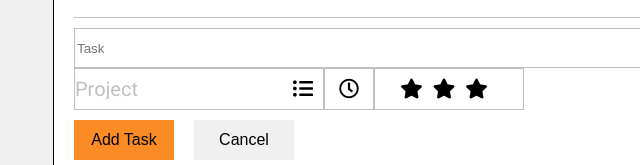
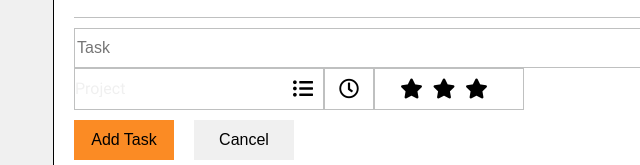
Before and after one commit to SajmonNowak/ToDoList, a website built with webpack: page dist/index.html in a window 1280 px wide. Both pictures are taken after a click on the element "Add Task". Shown: the part 372-537 px from the top of the page, 0-640 px from the left. Built offline with nearby package versions, Linux system fonts and the light colour scheme.

Commit message:
edited source for fonts and changed _invalid style for input

```diff
--- a/dist/index.html
+++ b/dist/index.html
@@ -59,13 +59,13 @@
           <!--Add Task Popup-->
           <div id="addTaskPopup">
             <div class="mainInputs">
-              <input type="text" id="taskTextInput" placeholder="Task" />
+              <input type="text" id="taskTextInput" placeholder="Task" required />
               <input type="date" id="dateInput" value="" />
             </div>
             <div class="secondaryInputs">
               <div id="projectInputField" class="ContentIconDiv selectDiv">
                 <i class="fas fa-list-ul"></i>
-                <select id="projectSelectList">
+                <select id="projectSelectList" required>
                   <option value="" style="display: none">Project</option>
                   <option value="noProject">No Project</option>
                 </select>
--- a/dist/styles/style.css
+++ b/dist/styles/style.css
@@ -1,11 +1,11 @@
 @font-face {
   font-family: "Lato";
-  src: url("/dist/styles/Fonts/Lato/Lato-Regular.ttf");
+  src: url("Fonts/Lato/Lato-Regular.ttf");
 }
 
 @font-face {
   font-family: "Roboto";
-  src: url("/dist/styles/Fonts/Roboto/Roboto-Regular.ttf");
+  src: url("Fonts/Roboto/Roboto-Regular.ttf");
 }
 
 :root {
@@ -290,6 +290,7 @@ header {
   flex: 1;
   border: 1px solid;
   border-color: var(--borderGrey);
+  font-size: 16px;
 }
 
 #dateInput {
@@ -376,10 +377,17 @@ div.selectDiv {
   cursor: inherit;
   line-height: inherit;
   outline: none;
+  color: black;
+  font-size: 16px;
 }
 
-.selectDiv select {
-  color: var(--borderGrey);
+select:invalid, select option[value=""] {
+    color: var(--backgroundColor);
+}
+
+select option {
+    color: black;
+    font-size: 16px;
 }
 
 .taskPriorityInfo {
```
